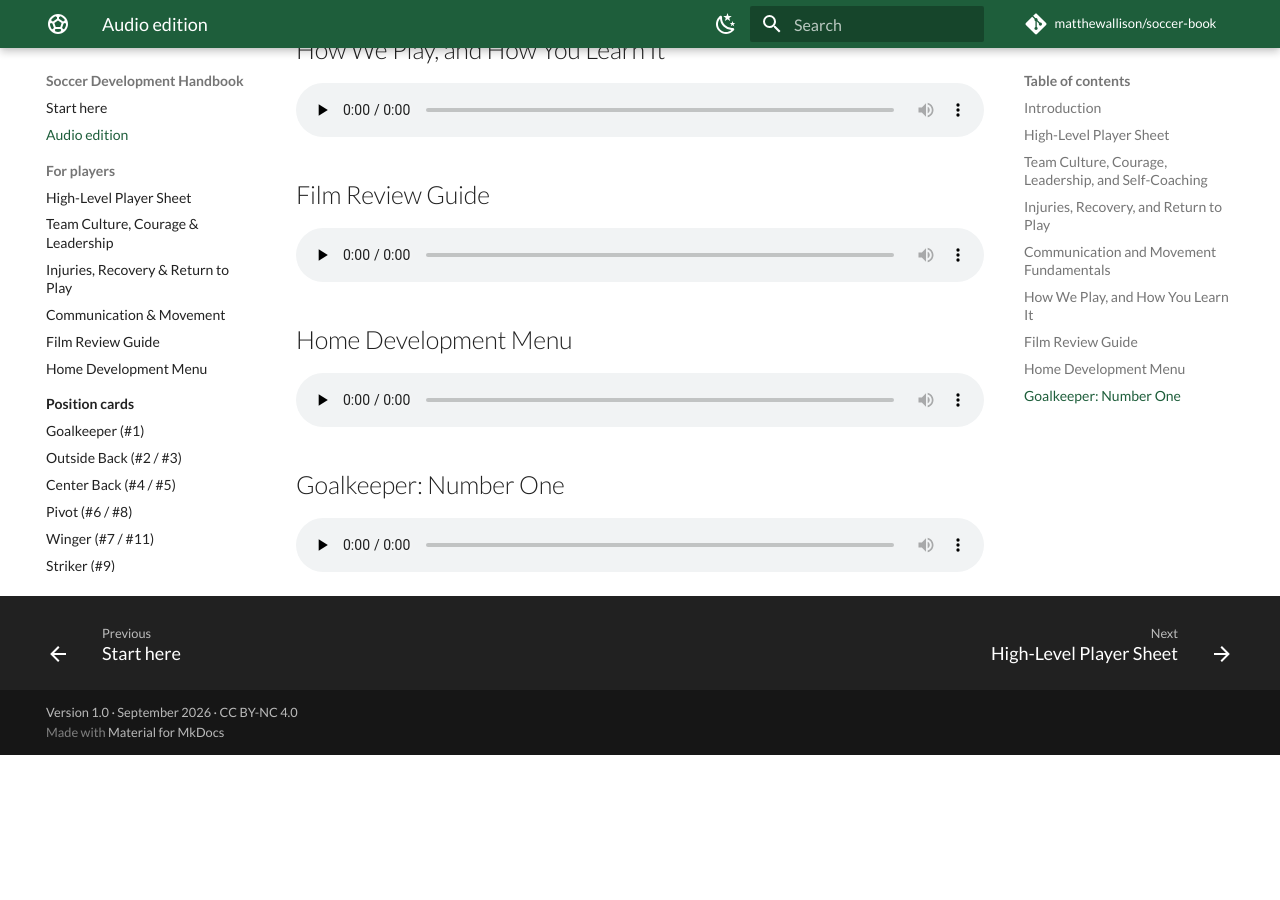
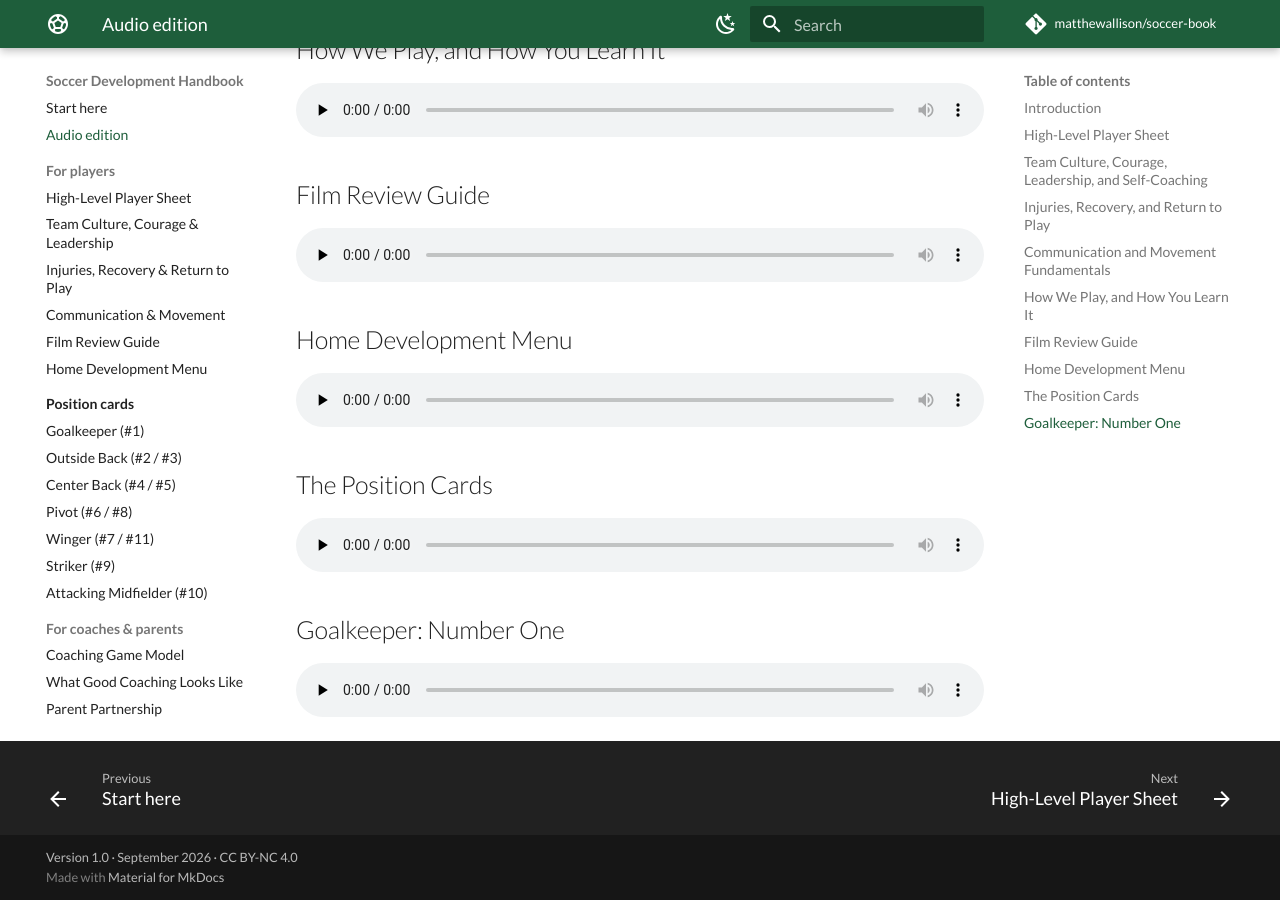
Before and after one commit to matthewallison/soccer-book, an MkDocs documentation site: the page built from docs/audio/index.md, in a window 1280 px wide and 900 px high, scrolled down 1047 px. Built offline with MkDocs 1.6.1 and Material for MkDocs 9.7.7, drawn with Linux system fonts in a browser that asks for light colours; comment, search, counter and statistics services are not loaded; before the commit the page ends 1802 px from its top, so only the background shows below that.

Commit message:
Add "The Position Cards" to the Audio edition page
Generated with audio/generate_audio.py.

Co-Authored-By: Claude Opus 5 (1M context) <noreply@anthropic.com>

```diff
--- a/docs/audio/index.md
+++ b/docs/audio/index.md
@@ -38,6 +38,10 @@ More chapters are being recorded, and this page grows as they're added.
 
 <audio controls preload="none" src="07-home-development.mp3"></audio>
 
+## The Position Cards
+
+<audio controls preload="none" src="08-position-cards.mp3"></audio>
+
 ## Goalkeeper: Number One
 
 <audio controls preload="none" src="09-goalkeeper.mp3"></audio>
```
Also changed, not shown: 1 other file.
